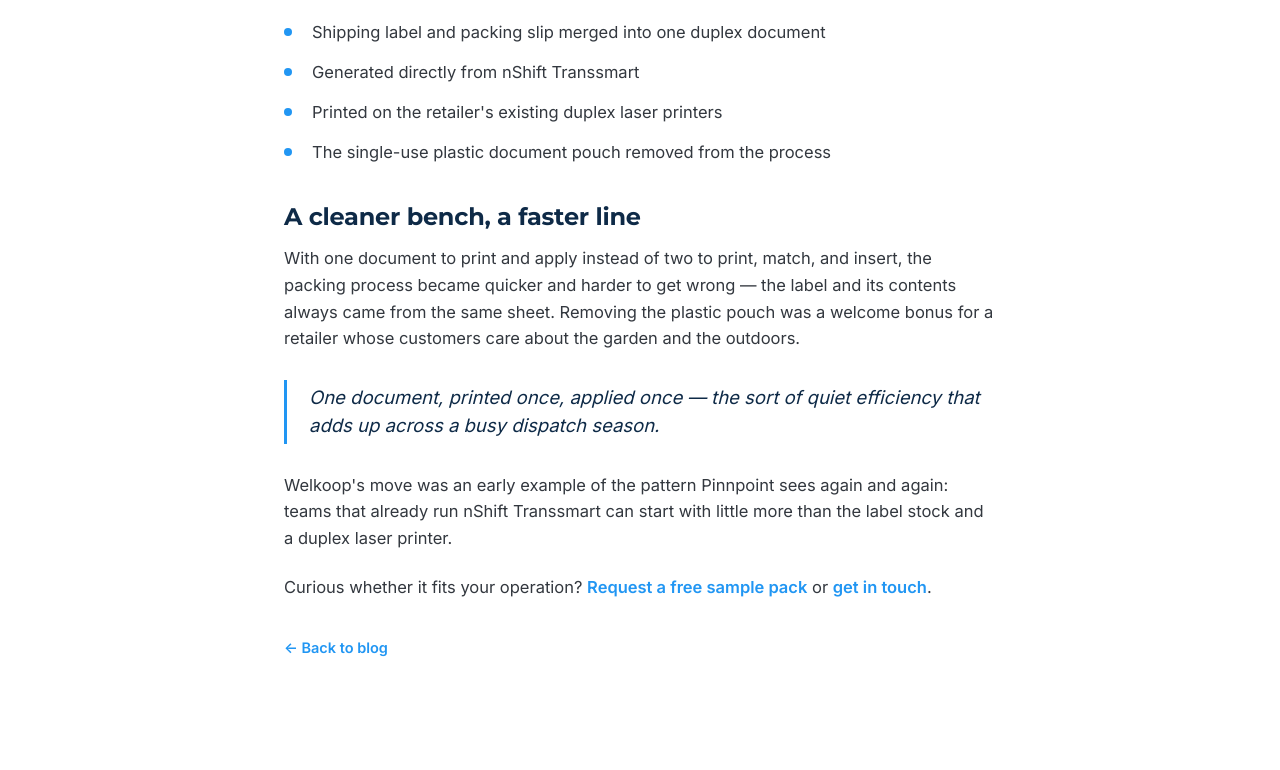
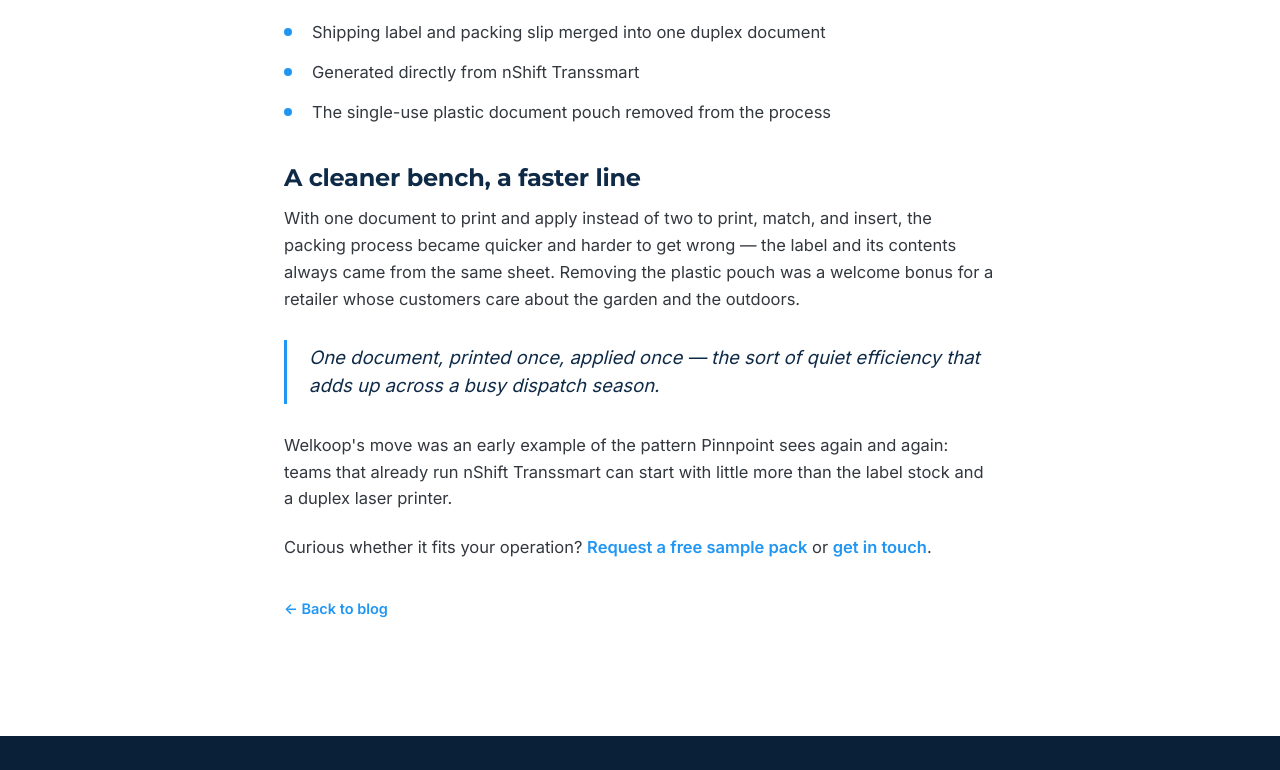
Before and after one commit to ches-a11y/pinnpoint-website, a website: page blog-welkoop.html in a window 1280 px wide. Shown: the part 1679-2449 px from the top of the page. Drawn offline with Linux system fonts and the light colour scheme.

Commit message:
Remove printing method from shipping document details
Removed mention of printing on retailer's existing duplex laser printers.

```diff
--- a/blog-welkoop.html
+++ b/blog-welkoop.html
@@ -250,7 +250,6 @@
       <ul>
         <li>Shipping label and packing slip merged into one duplex document</li>
         <li>Generated directly from nShift Transsmart</li>
-        <li>Printed on the retailer's existing duplex laser printers</li>
         <li>The single-use plastic document pouch removed from the process</li>
       </ul>
 
```
